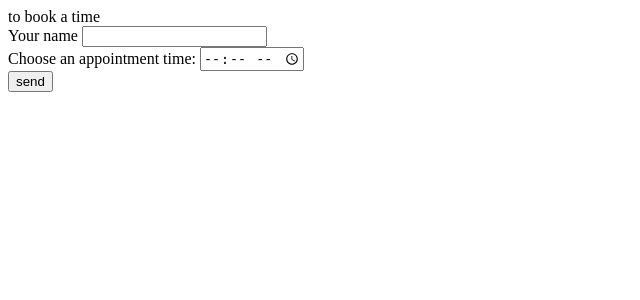
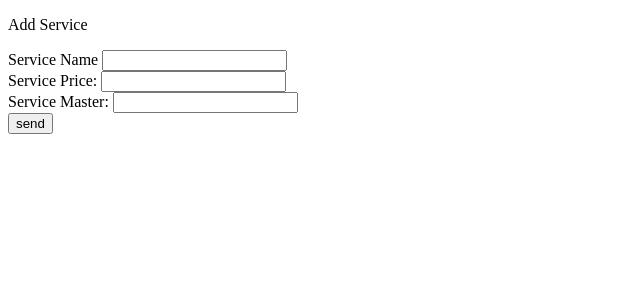
Before and after one commit to DmytroKalenko/BookGym, a PHP site: page / in a window 1280 px wide. Shown: the top 300 px of the page, without its empty margins (0-640 px from the left). Run offline with PHP 8.4, Linux system fonts and the light colour scheme.

Commit message:
create new form

```diff
--- a/JS.js
+++ b/JS.js
@@ -1,26 +1,53 @@
 
 
-const customerName = document.querySelector('#customerName');
-const choosedHours = document.querySelector('#choosedTime');
-const sendBtn = document.querySelector('.btn');
+// const customerName = document.querySelector('#customerName');
+// const choosedHours = document.querySelector('#choosedTime');
+// const sendBtn = document.querySelector('.btn');
+//
+// // Send data to server
+// let requestCustomer = {
+//     'name': customerName.value,
+//     'hours': choosedHours.value
+// };
+// function sendDataToServer(request, parametr) {
+//
+//     const formData = new FormData();
+//     formData.append(parametr, JSON.stringify(request));
+//
+//     fetch('backEnd/back.php', {
+//         method: 'post',
+//         body: formData,
+//     });
+// }
+//
+// // sendHeandler
+// sendBtn.addEventListener("click", (event) => {
+//     event.preventDefault();
+//     sendDataToServer(requestCustomer, 'person')
+// })
 
-// Send data to server
-function sendDataToServer() {
-    let request = {
-        'name': customerName.value,
-        'hours': choosedHours.value
-    };
-    const formData = new FormData();
-    formData.append('person', JSON.stringify(request));
 
-    fetch('backEnd/back.php', {
-        method: 'post',
-        body: formData,
-    });
+
+
+
+// send data-services to Data Base
+
+const sendBtnService = document.querySelector(".service")
+
+const serviceName = document.querySelector('#service'),
+    servicePrise = document.querySelector('#servicePrice'),
+    serviseMaster = document.querySelector('#serviceMaster');
+
+
+let requestService = {
+    serviceName: serviceName.value,
+    servicePrise: servicePrise.value,
+    serviseMaster: serviseMaster.value,
 }
 
+
 // sendHeandler
-sendBtn.addEventListener("click", (event) => {
+sendBtnService.addEventListener("click", (event) => {
     event.preventDefault();
-    sendDataToServer()
+    sendDataToServer(requestService, 'service')
 })
--- a/index.php
+++ b/index.php
@@ -10,20 +10,42 @@
 <body>
 
 
-<span>to book a time</span>
-<form class="form">
-    <div class="form_item">
-        <label for="customerName">Your name</label>
-        <input id="customerName" type="text" >
+<!--<span>to book a time</span>-->
+<!--<form class="form">-->
+<!--    <div class="form_item">-->
+<!--        <label for="customerName">Your name</label>-->
+<!--        <input id="customerName" type="text" >-->
+<!--    </div>-->
+<!---->
+<!--    <div class="form_item">-->
+<!--        <label for="choosedTime">Choose an appointment time:</label>-->
+<!--        <input id="choosedTime" type="time">-->
+<!--    </div>-->
+<!---->
+<!--    <input type="button" value="send" class="btn">-->
+<!--</form>-->
+
+
+<p>Add Service</p>
+<form class="form_services">
+    <div class="services_item">
+        <label for="service">Service Name</label>
+        <input id="service" type="text" >
     </div>
 
-    <div class="form_item">
-        <label for="choosedTime">Choose an appointment time:</label>
-        <input id="choosedTime" type="time">
+    <div class="services_item">
+        <label for="servicePrice">Service Price:</label>
+        <input id="servicePrice" type="text">
     </div>
 
-    <input type="button" value="send" class="btn">
+    <div class="services_item">
+        <label for="serviceMaster">Service Master:</label>
+        <input id="serviceMaster" type="text" ">
+    </div>
+
+    <input type="button" value="send" class="btn service">
 </form>
+
 
 
 
```
Also changed, not shown: backEnd/back.php (+26 -6 lines).
